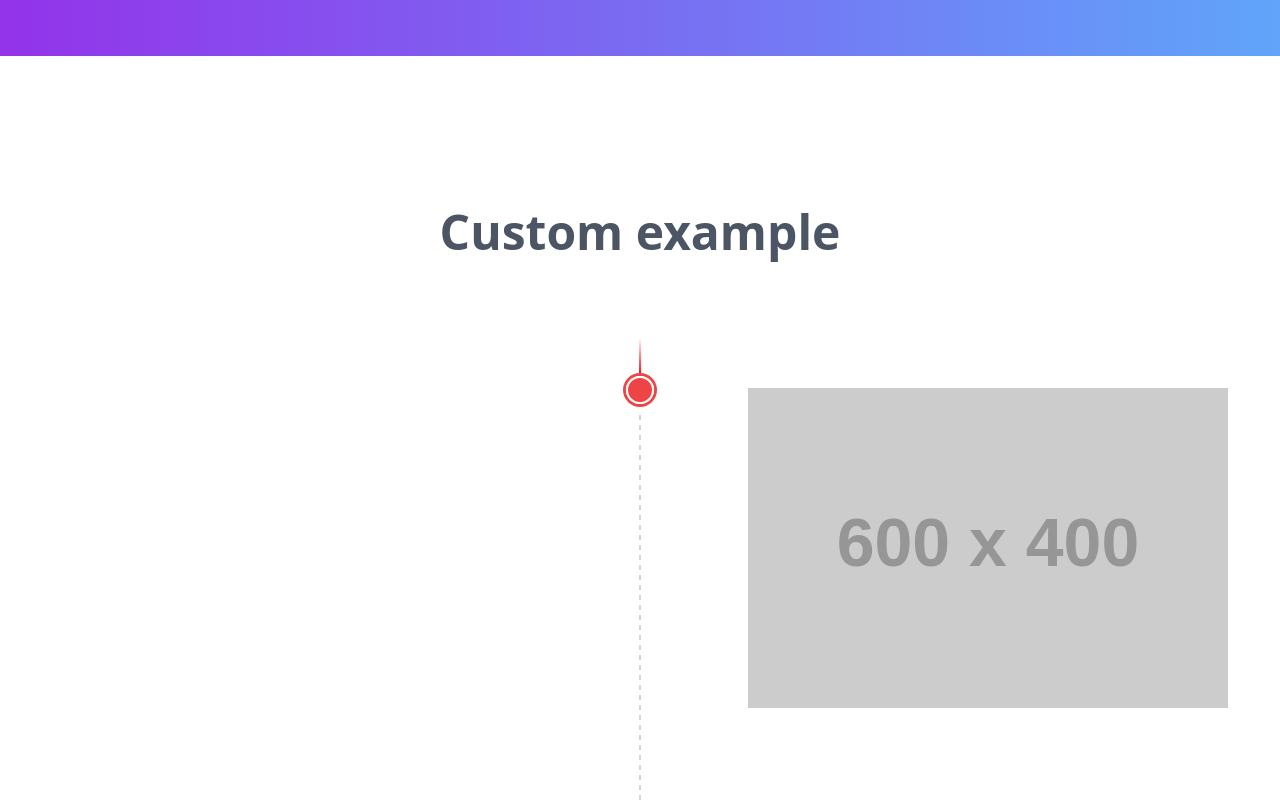
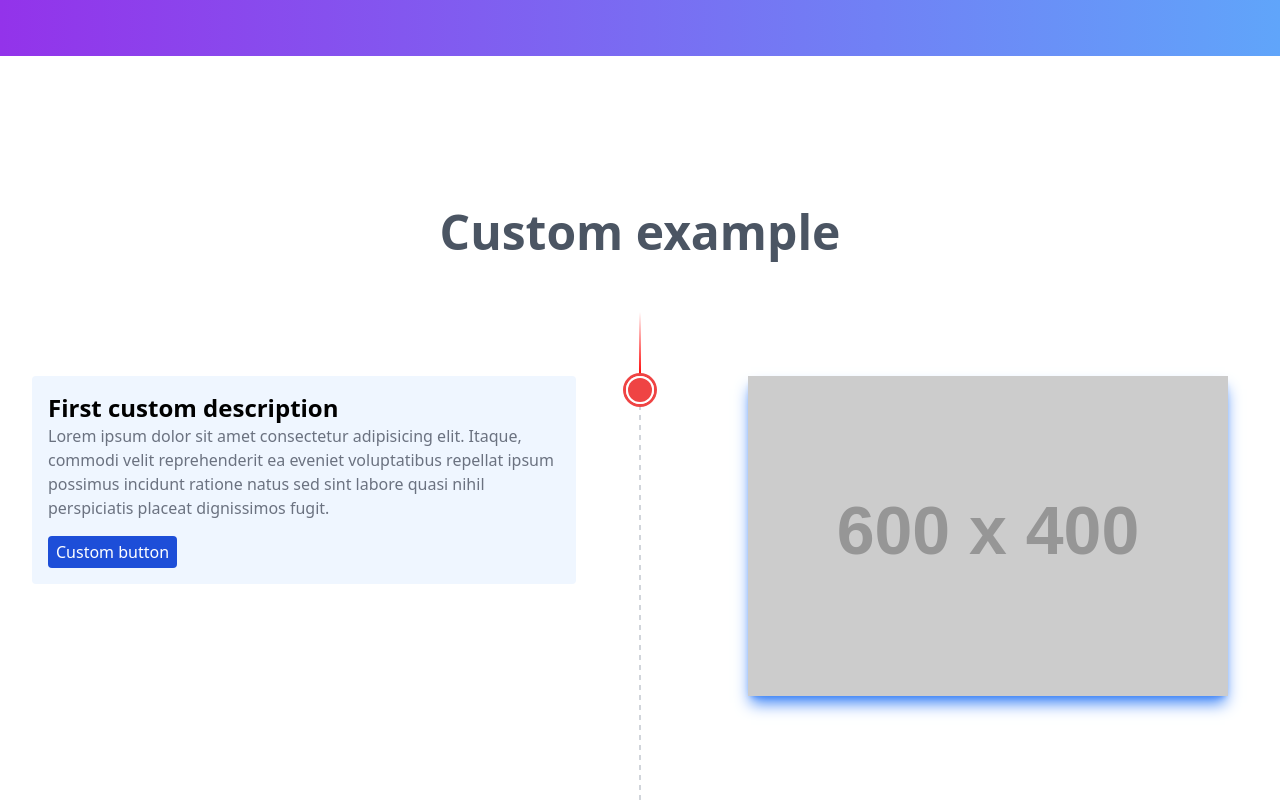
Before and after one commit to PeCrio/scrolling-features-react, a React (Vite) app: page / in a window 1280 px wide. Shown: the part 560-1362 px from the top of the page. Built offline with nearby package versions, Linux system fonts and the light colour scheme.

Commit message:
feat: add `trackingLineFadeColor` prop

```diff
--- a/src/components/FeatureItem.tsx
+++ b/src/components/FeatureItem.tsx
@@ -39,7 +39,7 @@ export const FeatureItem: React.FC<Props> = ({
         style={{ backgroundColor: trackingLineColor }}
         className={`${
           isIntersecting ? "sfr-h-full" : "sfr-h-0"
-        } sfr-w-[2px] sfr-translate-x-[-0.5px] sfr-z-10 sfr-absolute sfr-top-0 sfr-left-0 sfr-block lg:sfr-hidden sfr-transition sfr-origin-top sfr-transform sfr-duration-700`}
+        } sfr-w-[2px] -sfr-translate-x-[50%] sfr-z-10 sfr-absolute sfr-top-0 sfr-left-0 sfr-block lg:sfr-hidden sfr-transition sfr-origin-top sfr-transform sfr-duration-700`}
       ></div>
       {/* Feature indicator */}
       <div className="sfr-absolute sfr-z-10 sfr-w-full">
--- a/src/components/ScrollingFeatures.tsx
+++ b/src/components/ScrollingFeatures.tsx
@@ -7,13 +7,15 @@ type Props = {
   features: AdFeature[];
   trackingBall?: ReactNode;
   trackingLineColor?: string;
+  trackingLineFadeColor?: string;
   lineTrail?: ReactNode;
 };
 
 export const ScrollingFeatures: React.FC<Props> = ({
   features = [],
   trackingBall: customTrackingBall,
-  trackingLineColor = "blue",
+  trackingLineFadeColor = "white",
+  trackingLineColor = "purple",
   lineTrail: customLineTrail,
 }) => {
   const [intersectingEntries, setIntersectingEntries] = useState<
@@ -99,7 +101,12 @@ export const ScrollingFeatures: React.FC<Props> = ({
           )}
         </div>
         {/* Beginning tracking line mask */}
-        <div className="sfr-bg-gradient-to-b sfr-hidden lg:sfr-block sfr-from-white sfr-via-white sfr-to-transparent sfr-via-[85%] sfr-top-0 sfr-inset-x-0 sfr-h-64 sfr-absolute sfr-w-[4px] sfr-translate-x-[-2px] lg:sfr-left-[50%]"></div>
+        <div
+          className={`sfr-bg-gradient-to-b sfr-hidden lg:sfr-block sfr-top-0 sfr-inset-x-0 sfr-h-64 sfr-absolute sfr-w-[4px] sfr-translate-x-[-2px] lg:sfr-left-[50%]`}
+          style={{
+            background: `linear-gradient(${trackingLineFadeColor} 75%, transparent)`,
+          }}
+        ></div>
         {/* Desktop tracking line */}
         <div className="sfr-sticky sfr-top-0 lg:sfr-flex sfr-hidden lg:sfr-visible lg:sfr-justify-center -sfr-z-10">
           <div
@@ -121,7 +128,7 @@ export const ScrollingFeatures: React.FC<Props> = ({
           )}
         </div>
         {/* Feature listing */}
-        <div className="-sfr-mt-4">
+        <div className="-sfr-mt-7">
           {featureList &&
             featureList.map((feature) => (
               <FeatureItem
```
